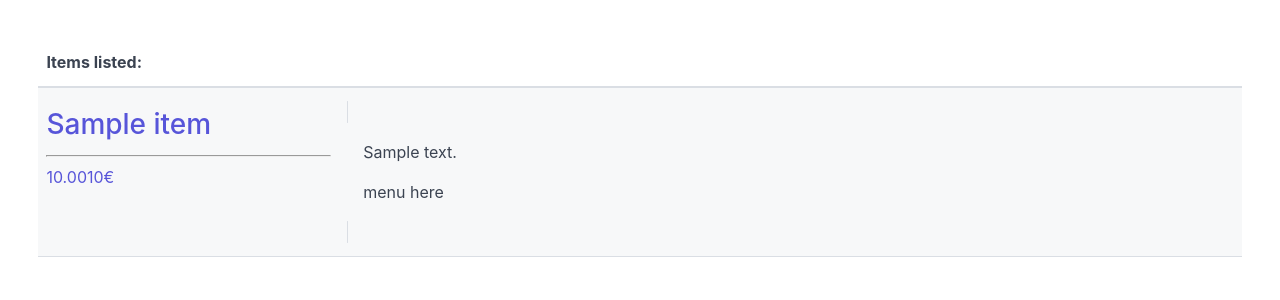
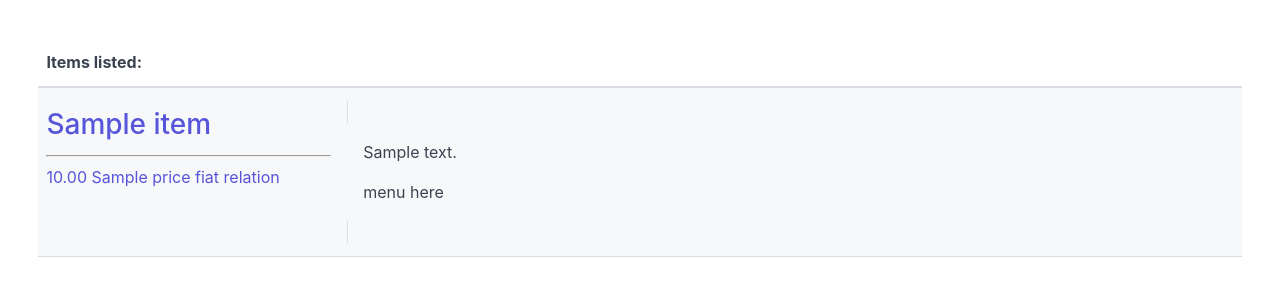
Before and after one commit to sginne/Allium, a Python web app: template app/templates/alliplate/admin-modify.html in a window 1280 px wide. Shown: the part 26-326 px from the top of the page. Run offline with Jinja, Linux system fonts and the light colour scheme; the template is opened without the code that fills it: most values are stand-ins (such as "Sample title", 1, 10 or a date in 2020).

Commit message:
related currencies query join and relevance in admin-modify-item

```diff
--- a/app/templates/alliplate/elements/admin-modify-item.html
+++ b/app/templates/alliplate/elements/admin-modify-item.html
@@ -11,7 +11,7 @@
                     <td width="25%;">
                         <a href="/admin-add.html/{{item.id}}">
                         <h3>{{item.name}}</h3>
-                        <hr>{{"%.2f"|format(item.price_fiat)}}{{item.price_fiat_rel}}€
+                        <hr>{{"%.2f"|format(item.price_fiat)}} {{item.price_fiat_relation.name}}
                         <br><br><br>
                         </a>
                     </td>
```
Also changed, not shown: app/routes/admin_item.py (+6 -1 lines).
